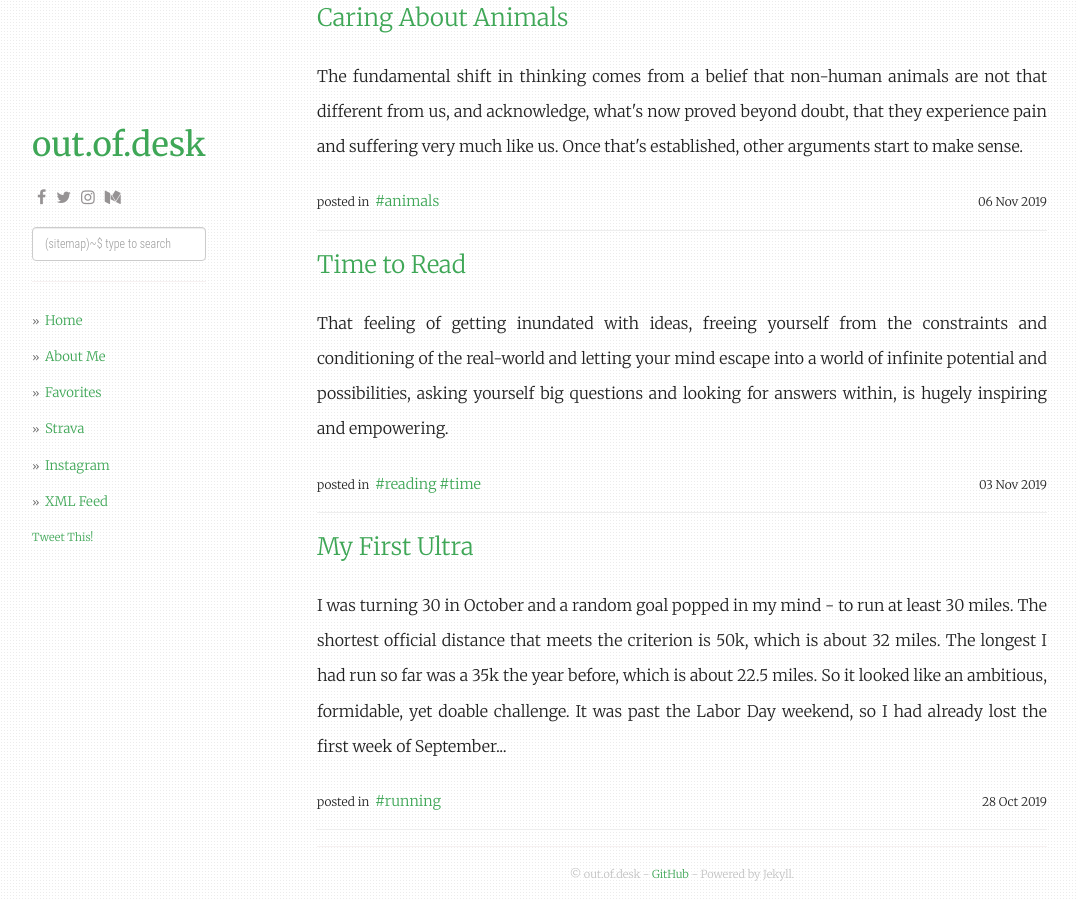
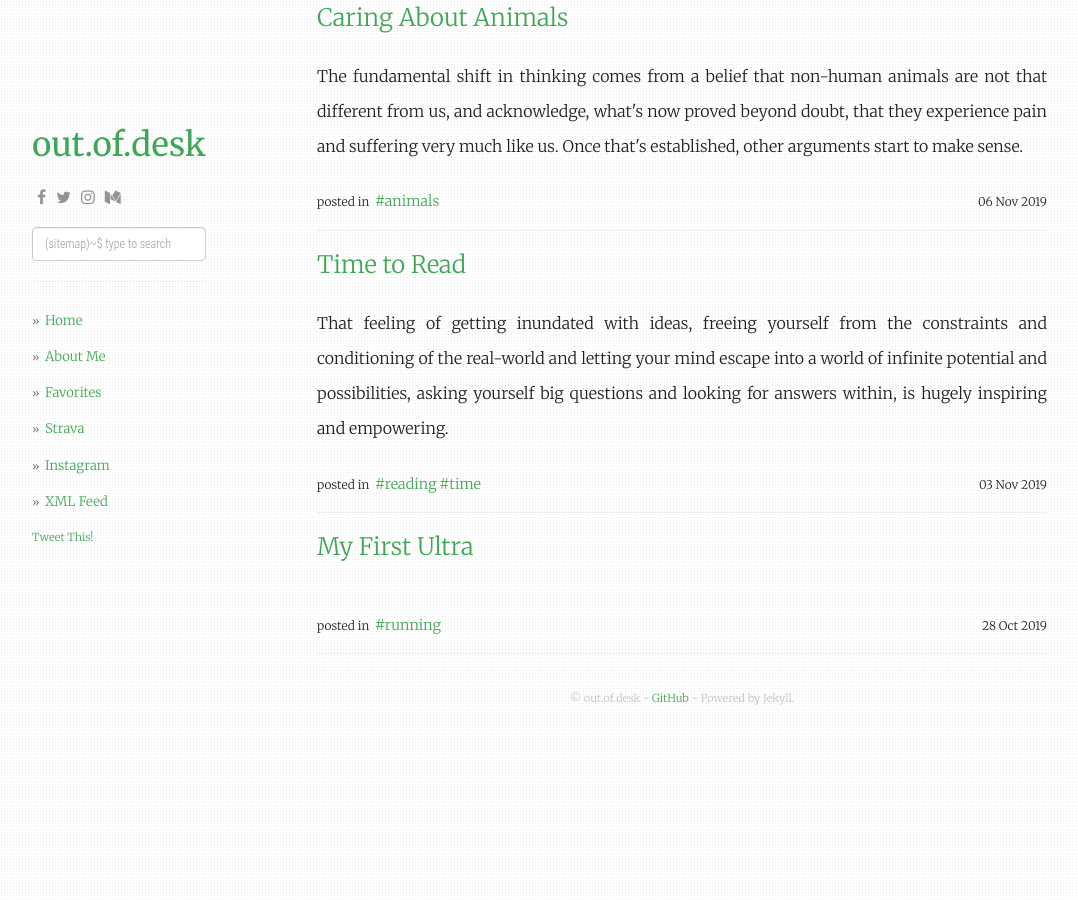
Before and after one commit to outofdesk/outofdesk.github.io, a Jekyll site: the page built from index.html, in a window 1280 px wide and 900 px high, scrolled down 1829 px. Shown: the whole window, without its empty margins (53-1131 px from the left). Built offline with Jekyll 4.4.1, drawn with Linux system fonts in a browser that asks for light colours; nearby versions of some CDN libraries; the list of posts is cut into pages by our own code; comment, search, counter and statistics services are not loaded.

Commit message:
update ultra

```diff
--- a/_posts/2019-10-28-my-first-ultra.md
+++ b/_posts/2019-10-28-my-first-ultra.md
@@ -3,8 +3,7 @@ layout: post
 title:  "My First Ultra"
 date:   2019-10-28 00:00:00 -0700
 categories: [running]
-description: "I was turning 30 in October and a random goal popped in my mind - to run at least 30 miles. The shortest official distance
-that meets the criterion is 50k, which is about 32 miles. The longest I had run so far was a 35k the year before, which is about 22.5 miles. So it looked like an ambitious, formidable, yet doable challenge. It was past the Labor Day weekend, so I had already lost the first week of September..."
+description: ""
 image: "my-first-ultra/the-race.png"
 ---
 It was in July this year that I went on a long bike ride with one of my friends. It was an annual race up in Colorado, the land of the *fourteeners*, as they are called, the mountain peaks that stand above 14000 ft from sea level. It was the longest ride I had ever done in a single day and it wasn't a flat one. It took us over three mountain passes, and so the event was aptly called the "Triple Bypass". That feeling you get after challenging yourself, after pushing yourself to do something that you haven't done before, is special. It has a dual nature to it; it humbles you and at the same time instills confidence and courage in you. Humility comes from knowing the struggle of pursuing hard things, confidence and courage come from knowing that you possess the discipline and drive to keep at it and emerge a little bit better.
```
Also changed, not shown: 4 other files.
